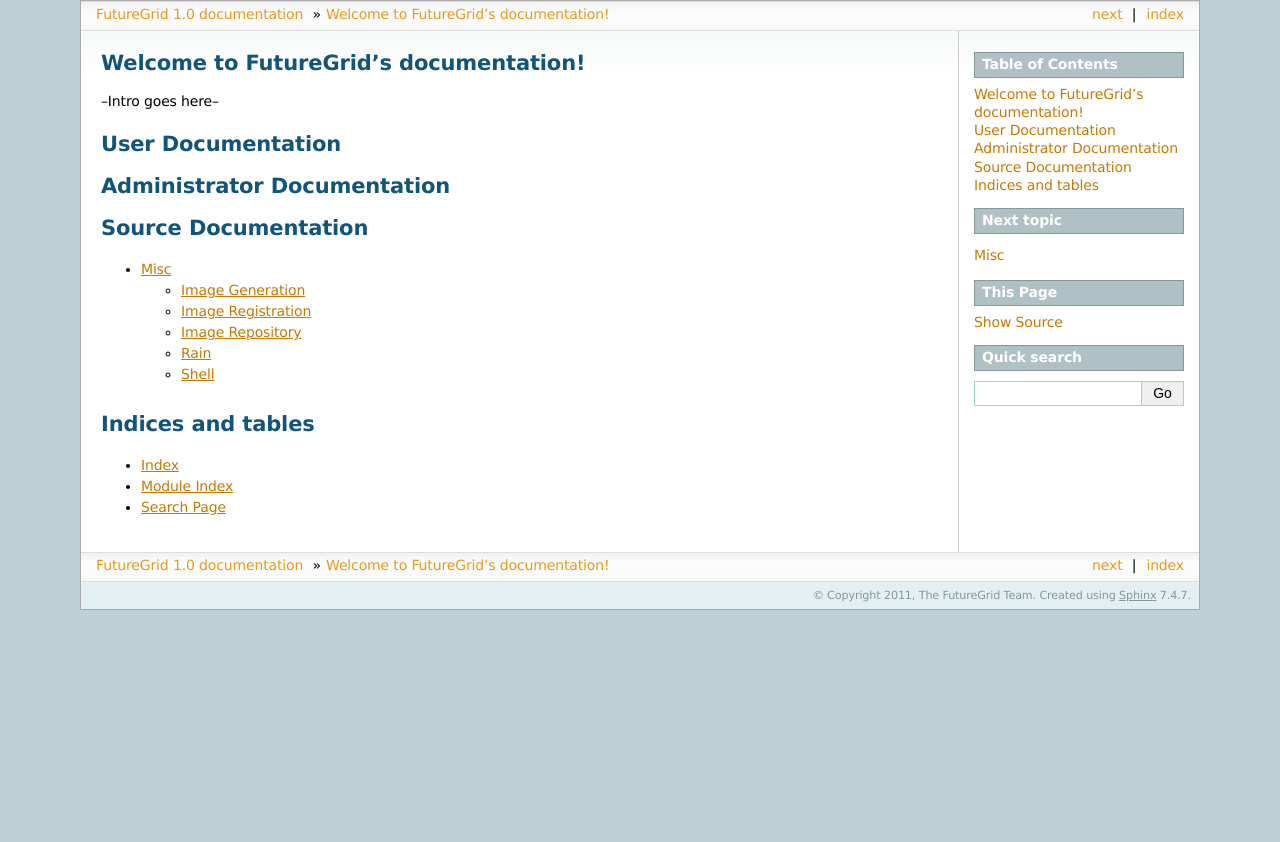
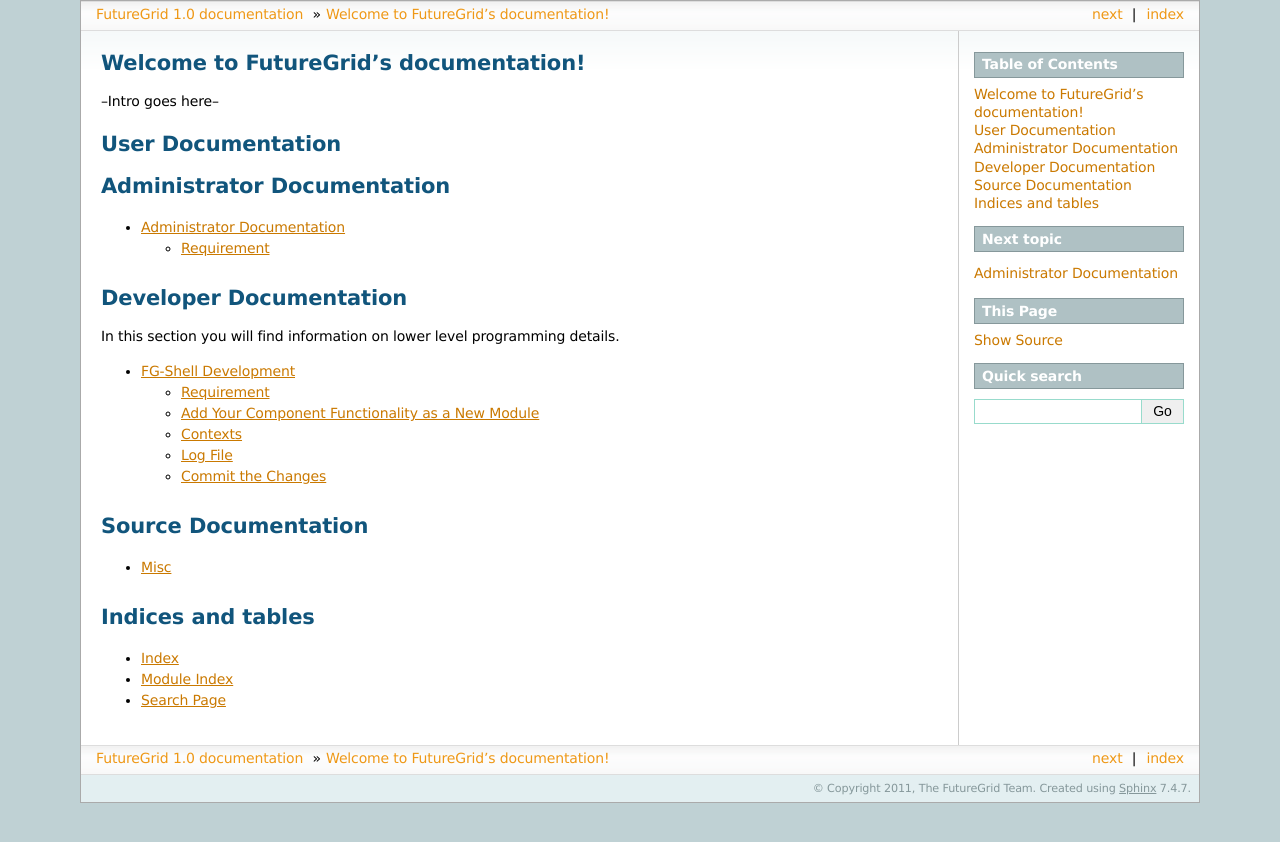
Before and after one commit to futuregrid/rain, a Sphinx documentation site: the page built from doc/index.rst, in a window 1280 px wide. Shown: the top 842 px of the page. Built offline with Sphinx 7.4.7, drawn with Linux system fonts in a browser that asks for light colours; some of the changed lines change nothing that is shown.

Commit message:
Creating documentation

```diff
--- /dev/null
+++ b/doc/admin.rst
@@ -0,0 +1,9 @@
+.. _chap_admin:
+
+Administrator Documentation
+***************************
+
+
+
+Requirement
+===========
--- /dev/null
+++ b/doc/dev_shell.rst
@@ -0,0 +1,177 @@
+.. _chap_dev_shell:
+
+FG-Shell Development
+********************
+
+In this section we explain how to develop a new module for the FutureGrid Shell. More infomation about the FutureGrid Shell
+can be found in :ref:shell
+
+Requirement
+===========
+
+* Download the FutureGrid code:
+
+  ::
+
+   git clone git@github.com:futuregrid/rain.git
+
+* Create a branch
+
+  ::
+
+   git checkout -b <branch_name>
+
+* Install in developer mode:
+
+  ::
+
+   sudo python setup.py develop
+
+* Copy configuration files from etc directory to /etc/futuregrid or to ~/.fg/  and set them up (:ref:admin)
+
+Add Your Component Functionality as a New Module
+================================================
+
+Next, we explain the steps needed to include a new module in the FutureGrid shell. As an example, we use the
+repository module, called "repo"
+
+#. Create a file to develop your functionality. This file will be called fgShellRepo.py and will be located in
+   src/futuregrid/shell/ (change Repo with your module name). The file includes a class with the same name that inherites
+   from cmd2. See the fgShellRepo.py file for more details.
+
+#. Add your methods that has to be like "do_<module><method>" i.e. do_repoget. In this way, in the shell we will have a
+   command called repoget. You can also include a method called help_repoget that show information when execute "help repoget"
+   in the shell.
+
+   .. note::
+         These methods will not have functionality. They only are a new command line interface for your existing methods.
+         In the repository example, the functionality is in the class IRServiceProxy.
+
+#. Go to file fgCLI.py and make the fgShell class to inherit from your class. For that you have to do three steps
+
+   * Import your class.
+
+     ::
+
+      from futuregrid.shell.fgShellRepo import fgShellRepo
+
+   * Add it to the fgShell class.
+
+     ::
+
+      classfgShell(Cmd,
+                   fgShellUtils,
+                   fgShellRepo):
+
+   * We have the list of available commands in a set called self.env to determine the available contexts (each module
+     will have a context, see section Contexts). Here you have to add the name of your context as a string. This variable
+     is in the constructor of the class fgShell (__init__(...)) and looks like:
+
+     ::
+
+      self.env=["repo","rain",""]
+
+   * In the constructor we also have to write some information about the module.
+
+     ::
+
+      self.text = {'repo': 'Image Repository,
+                   'rain': 'FG Dynamic Provisioning'}
+
+   * Next, we have to specify the modules that are required for the new. In this way, we only initialize the components
+     that the user needs. This is done in the do_use method (see next section Contexts) of the fgCLI.py file. Thus, we need
+     to add a condition and a list of requirements that the new module has. Note that the requirements strings MUST be as in
+     the name of the classes that usually have the first character in uppercase.
+
+     ::
+
+      if (arg=="repo"):
+         requirements=["Repo"]
+      elif (arg == "rain"):
+         requirements=["Repo","Image","Rain"]
+
+#. Attention to the arguments of your methods. No matter how many arguments you have, all them are sent in a unique string.
+   Then, in your method you have to get them by using the  “getArgs(in: string): list” method, that is in the fgShellUtils class.
+
+#. In your class (fgShellRepo in this example) you will have an  __init__ method to initialize your module. However, it will
+   be called only if you change to your module's context, see next Section.
+
+Contexts
+========
+
+We have created contexts make easier the use of the FutureGrid commands by removing the prefix of your module. For that we have
+the show and use command. The show command list the available contexts and the use command change to a particular context. In this
+way, we can change to the repo context by executing “use repo”. Note that the prompt change from “fg>” to “fg-repo>” Now, the get
+command point to the repoget command.
+
+We have already done several steps focused to enable the context. Here, we explain some other optional steps, but highly
+recommendable. All this is done in the fgShellUtils.py file.
+
+#. If your have a command that is already in this class, you do not need to add anything to it.
+
+#. If your command is not in this class, you can add it by creating a method. For example, let assume that you have a hello method.
+
+
+   ::
+
+       def do_hello(self, args):
+           """
+           Generic get command that changes its behavior depending on the
+           context specified with use command.
+           """
+           if(self._use != ""):
+               found = False
+               for i in self._requirements:
+                   prefix=string.lower(i)
+                   command = "self.do_" + prefix + "hello(\"" + args + "\")"
+                   try:
+                       eval(command)
+                       found = True
+                       break
+                   except AttributeError:
+                       pass
+               if not found:
+                   print "There is no hello method in any of the active contexts (" + str(self.requirements) + " )"
+                   self._log.error(str(sys.exc_info()))
+           else:
+               self.generic_error()
+
+       help_hello = generic_help
+
+#. This code will call a different method depending of the context. If your context is "repo", you need to have a method called
+   do_repohello(args) in your fgShellRepo class.
+
+Log File
+========
+
+We have created a log file system to be use in the Shell. To use it, you only need to import the fgLog.py file:
+
+from futuregrid.utils import fgLog
+Then you can write in the logs using any of this methods:
+
+
+::
+
+   fgLog.degug(“text”)
+   fgLog.error(“text”)
+   fgLog.warning(“text”)
+   fgLog.info(“text”)
+
+The log file will be store in log file specified in the "fg-shell" section of the fg-client.conf configuration file. This file
+is placed in /etc/futuregrid/ or in ~/.fg/
+
+
+Commit the Changes
+==================
+
+After you have created your new module, you need to push your branch into github and request to merge it with the official dev branch.
+
+
+#. Upload new branch to github
+
+   ::
+
+      git push origin <branch_name>
+
+
+#. Send us a message via github to merge the code
--- a/doc/index.rst
+++ b/doc/index.rst
@@ -25,12 +25,23 @@
 .. toctree::
     :maxdepth: 2
 
+    admin
+
+Developer Documentation
+=======================
+
+In this section you will find information on lower level programming details.
+
+.. toctree::
+    :maxdepth: 2
+
+    dev_shell
 
 Source Documentation
 ====================
 
 .. toctree::
-    :maxdepth: 2
+    :maxdepth: 1
 
     misc
 
--- a/doc/misc.rst
+++ b/doc/misc.rst
@@ -1,6 +1,5 @@
 .. _misc:
 
-****
 Misc
 ****
 
```
